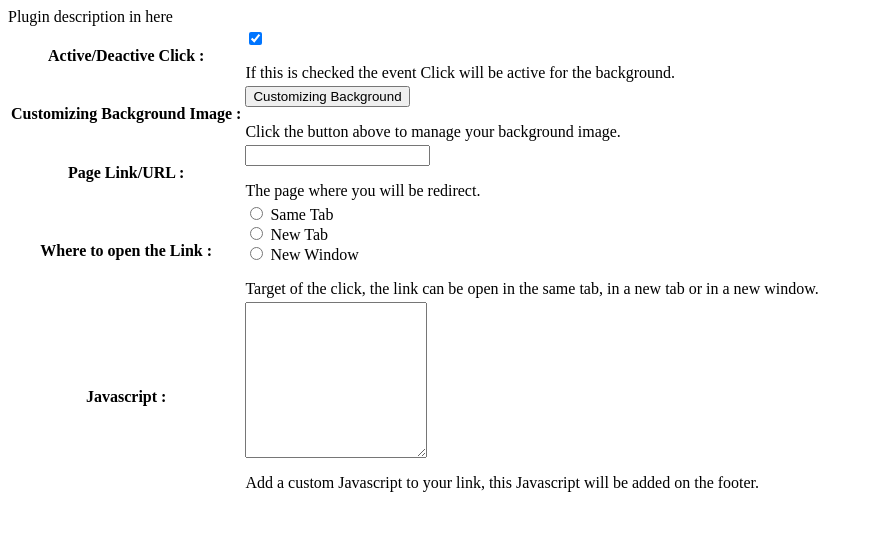
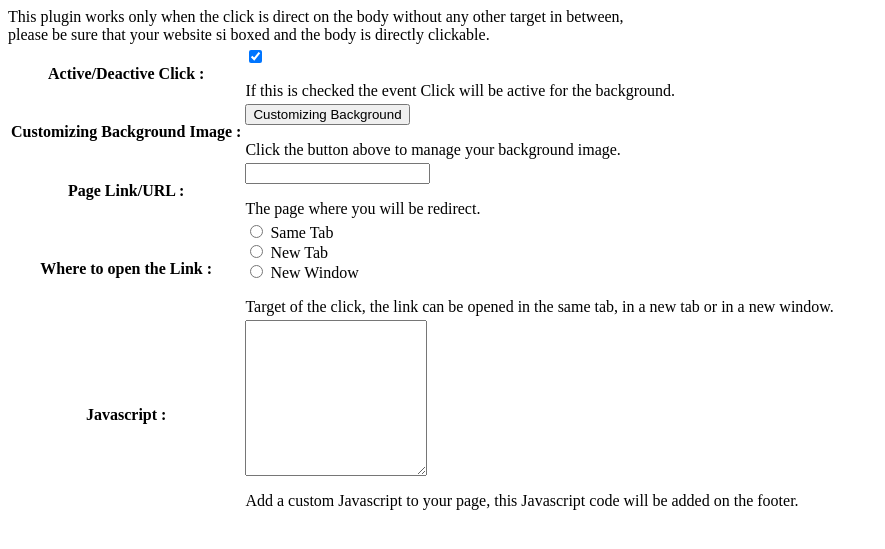
Before and after one commit to webmarcello8080/wp-clickable-background, a PHP site: template views/admin-form.php in a window 1280 px wide. Shown: the top 549 px of the page, without its empty margins (0-885 px from the left). Run offline with PHP 8.4, Linux system fonts and the light colour scheme; the template is opened without the code that fills it, so the values that code supplies are empty.

Commit message:
JS and stuff like that

```diff
--- a/views/admin-form.php
+++ b/views/admin-form.php
@@ -10,7 +10,8 @@
       <form method="post" action="<?= esc_html( admin_url( 'admin-post.php' ) ); ?>">
 
             <div class="form-description">
-                  Plugin description in here
+                  This plugin works only when the click is direct on the body without any other target in between,<br/>
+                  please be sure that your website si boxed and the body is directly clickable.
             </div>
 
             <table class="form-table">
@@ -102,7 +103,7 @@
                                           class="regular-text" />
                                     <label for="wp-clickable-background-new-window">New Window</label><br/>
                                     <p class="description" id="wp-clickable-background-new-description">
-                                          Target of the click, the link can be open in the same tab, in a new tab or in a new window.
+                                          Target of the click, the link can be opened in the same tab, in a new tab or in a new window.
                                     </p>
                               </td>
                         </tr>
@@ -119,7 +120,7 @@
                                           class="large-text code"
                                           rows="10"><?= stripslashes(get_option('wp-clickable-background-javascript')) ?></textarea>
                                     <p class="description" id="wp-clickable-background-javascript-description">
-                                          Add a custom Javascript to your link, this Javascript will be added on the footer.
+                                          Add a custom Javascript to your page, this Javascript code will be added on the footer.
                                     </p>
                               </td>
                         </tr>
--- a/wp-clickable-background.php
+++ b/wp-clickable-background.php
@@ -11,7 +11,6 @@
  */
 /*
 - create Javascript
-- add external JS
 - readme for github
 - readme for wordpress
 - take picture
```
Also changed, not shown: js/clickable.js (+32 -1 lines).
